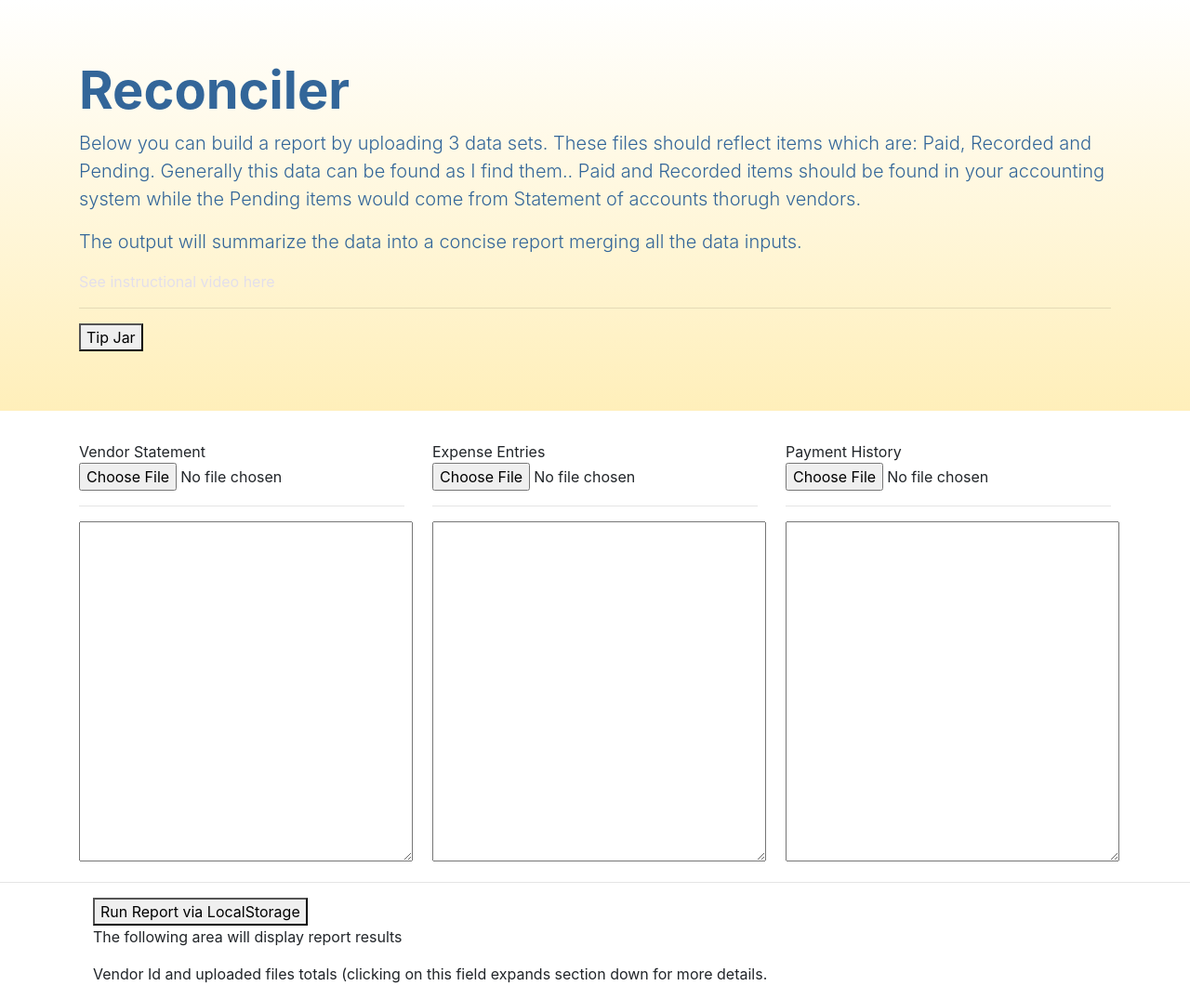
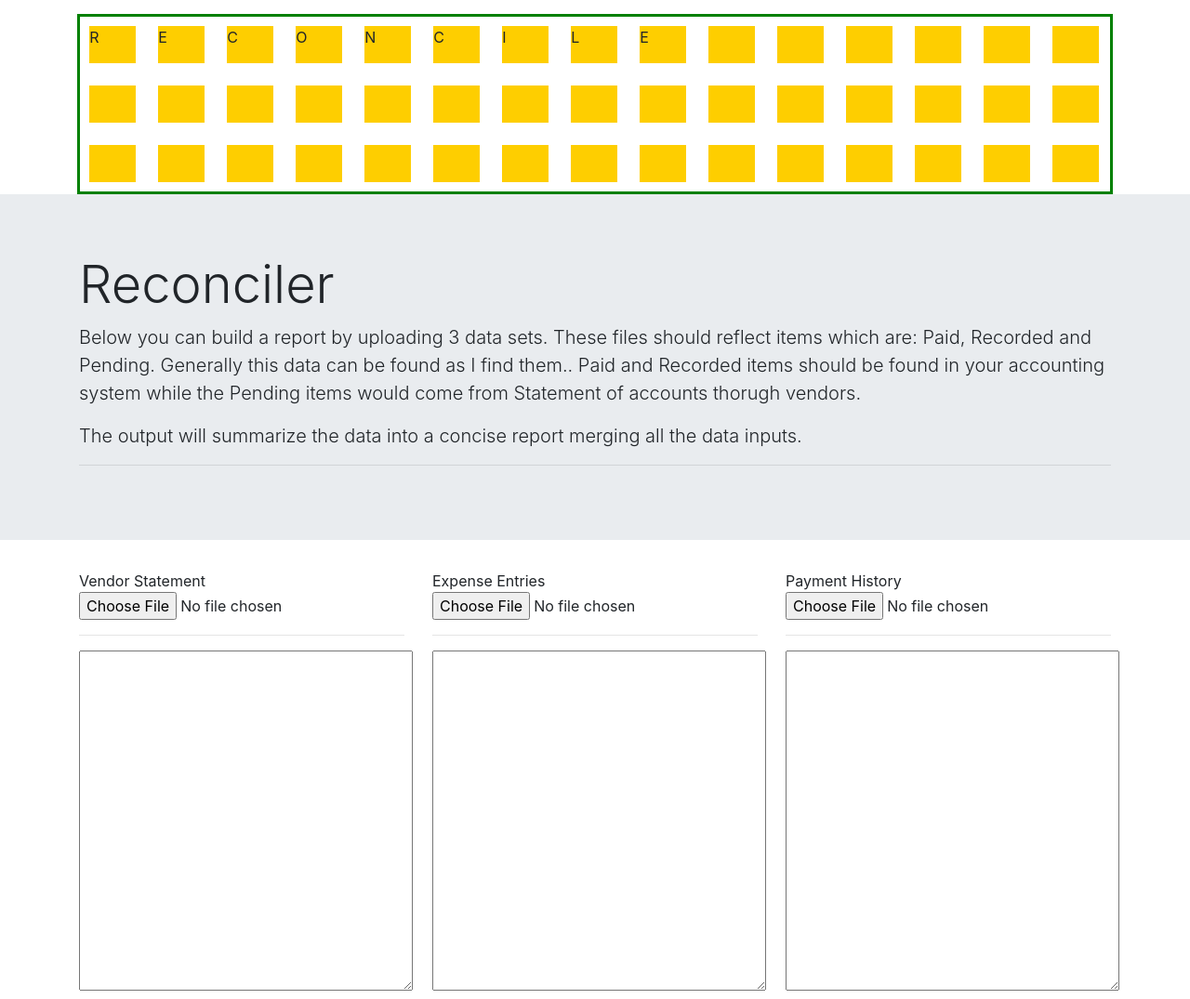
Before and after one commit to CodeNode21/Reconciler, a website: page index.html in a window 1280 px wide. Shown: the top 1075 px of the page at 93% size. Drawn offline with nearby package versions, Linux system fonts and the light colour scheme; some packages are replaced by stand-ins of ours.

Commit message:
layout add

```diff
--- a/datahandlers/localstorage.js
+++ b/datahandlers/localstorage.js
@@ -150,44 +150,44 @@ var otherVendors = file1.reject(isVendor)
 // 7 recursion - when a function calls on itself until it doesn't
 // 8 promises
 //Create a tree structure
-{
-	BL
-}
-let my_element = document.createElement("<h1>");
-let my_span = document.createElement("<span>");
+// {
+// 	BL
+// }
+// let my_element = document.createElement("<h1>");
+// let my_span = document.createElement("<span>");
 
-my_span.innerText = "hello";
-my_element.appendChild(my_span);
-document.body.appendChild(my_element);
+// my_span.innerText = "hello";
+// my_element.appendChild(my_span);
+// document.body.appendChild(my_element);
 
-// find Vendors list array
+// // find Vendors list array
 
 
-// https://developers.google.com/web/fundamentals/primers/promises
+// // https://developers.google.com/web/fundamentals/primers/promises
 
-// Promises notes
-file1.callThisIf LoadedOrWhenLoaded(function() {
-	//loaded
-}).orIfFailedCallThis(function(){
-	// failed
-});
+// // Promises notes
+// file1.callThisIf loadedOrWhenLoaded(function() {
+// 	//loaded
+// }).orIfFailedCallThis(function(){
+// 	// failed
+// });
 
-//and
-whenAllTheseHaveLoaded([file1, file2, file3]).callThis(function() {
-//all loaded
-}).orIfSomeFailedCallThis(function() {
-//ones or more failed});
+// //and
+// whenAllTheseHaveLoaded([file1, file2, file3]).callThis(function() {
+// //all loaded
+// }).orIfSomeFailedCallThis(function() {
+// //ones or more failed});
 
-   same as
-img1.ready().then(function() {
-  // loaded
-}, function() {
-  // failed
-});
+//    same as
+// img1.ready().then(function() {
+//   // loaded
+// }, function() {
+//   // failed
+// });
 
-// and…
-Promise.all([img1.ready(), img2.ready()]).then(function() {
-  // all loaded
-}, function() {
-  // one or more failed
-});
+// // and…
+// Promise.all([img1.ready(), img2.ready()]).then(function() {
+//   // all loaded
+// }, function() {
+//   // one or more failed
+// });
--- a/datahandlers/logic.js
+++ b/datahandlers/logic.js
@@ -1,4 +1,4 @@
-// This file takes in each file and sets them to a variable
+// This file takes in each file and assigns them to a variable
 
 
 $(document).ready(function(){
@@ -26,7 +26,7 @@ $(document).ready(function(){
                 //alert(area)
                 document.getElementById("area1").value = contents;
                 file1 = contents;
-                localStorage.setItem("file1", file1)
+                // localStorage.setItem("file1", file1)
 
             }
             r.readAsText(f);
--- a/index.html
+++ b/index.html
@@ -14,15 +14,92 @@
 
 </head>
 <body>
+<div class='lookieGrid'>
+		<div class="wrapper">
+
+	<div class="item">R</div>
+	<div class="item">E</div>
+	<div class="item">C</div>
+	<div class="item">O</div>
+	<div class="item">N</div>
+	<div class="item">C</div>
+	<div class="item">I</div>
+	<div class="item">L</div>
+	<div class="item">E</div>
+
+	<div class="item"></div>
+	<div class="item"></div>
+	<div class="item"></div>
+	<div class="item"></div>
+	<div class="item"></div>
+	<div class="item"></div>
+	<div class="item"></div>
+	<div class="item"></div>
+	<div class="item"></div>
+
+	<div class="item"></div>
+	<div class="item"></div>
+	<div class="item"></div>
+	<div class="item"></div>
+	<div class="item"></div>
+	<div class="item"></div>
+	<div class="item"></div>
+	<div class="item"></div>
+	<div class="item"></div>
+
+	<div class="item"></div>
+	<div class="item"></div>
+	<div class="item"></div>
+	<div class="item"></div>
+	<div class="item"></div>
+	<div class="item"></div>
+	<div class="item"></div>
+	<div class="item"></div>
+	<div class="item"></div>
+
+	<div class="item"></div>
+	<div class="item"></div>
+	<div class="item"></div>
+	<div class="item"></div>
+	<div class="item"></div>
+	<div class="item"></div>
+	<div class="item"></div>
+	<div class="item"></div>
+	<div class="item"></div>
+
+	<!-- <div class="item"></div>
+	<div class="item"></div>
+	<div class="item"></div>
+	<div class="item"></div>
+	<div class="item"></div>
+	<div class="item"></div>
+	<div class="item"></div>
+	<div class="item"></div>
+	<div class="item"></div>
+
+	<div class="item"></div>
+	<div class="item"></div>
+	<div class="item"></div>
+	<div class="item"></div>
+	<div class="item"></div>
+	<div class="item"></div>
+	<div class="item"></div>
+	<div class="item"></div>
+	<div class="item"></div> -->
+
+</div>
+
+</div>
         <div class="jumbotron jumbotron-fluid">
+
                 <div class="container">
                   <h1 class="display-4">Reconciler</h1>
                   <p class="lead">Below you can build a report by uploading 3 data sets. These files should reflect items which are: Paid, Recorded and Pending. Generally this data can be found as I find them.. Paid and Recorded items should be found in your accounting system while the Pending items would come from Statement of accounts thorugh vendors. </p>
 
 				  <p class="lead">The output will summarize the data into a concise report merging all the data inputs. </p>
-					<a href="https:://https://youtube.com">See instructional video here</a>
+					<!-- <a href="https:://https://youtube.com">See instructional video here</a> -->
 				 <hr>
-				  <button>Tip Jar</button>
+				  <!-- <button>Tip Jar</button> -->
                 </div>
               </div>
 
@@ -65,6 +142,29 @@
 	</div>
 	<script type='text/javascript' src='./datahandlers/localstorage.js'></script>
 	<script type='text/javascript' src='./datahandlers/logic.js'></script>
+	<script type='text/javascript'>
+	document.addEventListener('mousemove', (e) => {
+	const sqrs = document.querySelectorAll('.item');
+
+	const mouseX = e.pageX;
+	const mouseY = e.pageY;
+
+	sqrs.forEach(sqr => {
+		const sqrX = sqr.offsetLeft + 20;
+		const sqrY = sqr.offsetTop + 20;
+
+		const diffX = mouseX - sqrX;
+		const diffY = mouseY - sqrY;
+
+		const radians = Math.atan2(diffY, diffX);
+
+		const angle = radians * 180 / Math.PI;
+
+		sqr.style.transform = `rotate(${angle}deg)`;
+	})
+
+})
+</script>
 
   <!-- FireBase -->
   <!-- The core Firebase JS SDK is always required and must be listed first -->
--- a/style.css
+++ b/style.css
@@ -1,4 +1,4 @@
-BODY {
+/* BODY {
 	SCROLLBAR-FACE-COLOR: #336699;
 	//BACKGROUND: #112233;
 	SCROLLBAR-HIGHLIGHT-COLOR: #112233;
@@ -61,7 +61,51 @@ text {
 TD {
 	WIDTH: 700px; BACKGROUND-COLOR: #336699
 }
+html {
+  box-sizing: border-box;
+	cursor: url('https://i.ibb.co/6bycCv7/Ellipse-4.png'), default;
+}
 
+*, *:before, *:after {
+  box-sizing: inherit;
+}
+div.item{
+	color: blue;
+}
+
+html, body {
+  height: 100%;
+  width: 100%;
+  margin: 0;
+  padding: 0;
+	background-color: #030302;
+}
+
+body {
+  display: flex;
+  justify-content: center;
+  align-items: center;
+}
+*/
+
+.wrapper {
+
+	display: grid;
+	grid-template-columns: repeat(15, 50px);
+	grid-template-rows: repeat(3, 40px);
+	grid-gap: 1.5rem;
+
+}
+.item { background-color: #FECE00; }
+.lookieGrid{
+	margin: auto;
+	margin-top: 15px;
+  width: 87%;
+  border: 3px solid green;
+  padding: 10px;
+}
+
+/*
 .jumbotron{
 	color: #336699;
 }
@@ -77,11 +121,15 @@ TD {
 }
 
 .jumbotron{
-	background: #FFEFBA;  /* fallback for old browsers */
-	background: -webkit-linear-gradient(to top, #FFFFFF, #FFEFBA);  /* Chrome 10-25, Safari 5.1-6 */
-	background: linear-gradient(to bottom, #FFFFFF, #FFEFBA); /* W3C, IE 10+/ Edge, Firefox 16+, Chrome 26+, Opera 12+, Safari 7+ */
+	background: #FFEFBA;  /* fallback for old browsers
+	background: -webkit-linear-gradient(to top, #FFFFFF, #FFEFBA);  /* Chrome 10-25, Safari 5.1-6
+	background: linear-gradient(to bottom, #FFFFFF, #FFEFBA); /* W3C, IE 10+/ Edge, Firefox 16+, Chrome 26+, Opera 12+, Safari 7+
 
 }
 .display-4{
 	font-weight: bold;
 }
+
+
+
+ */
```
